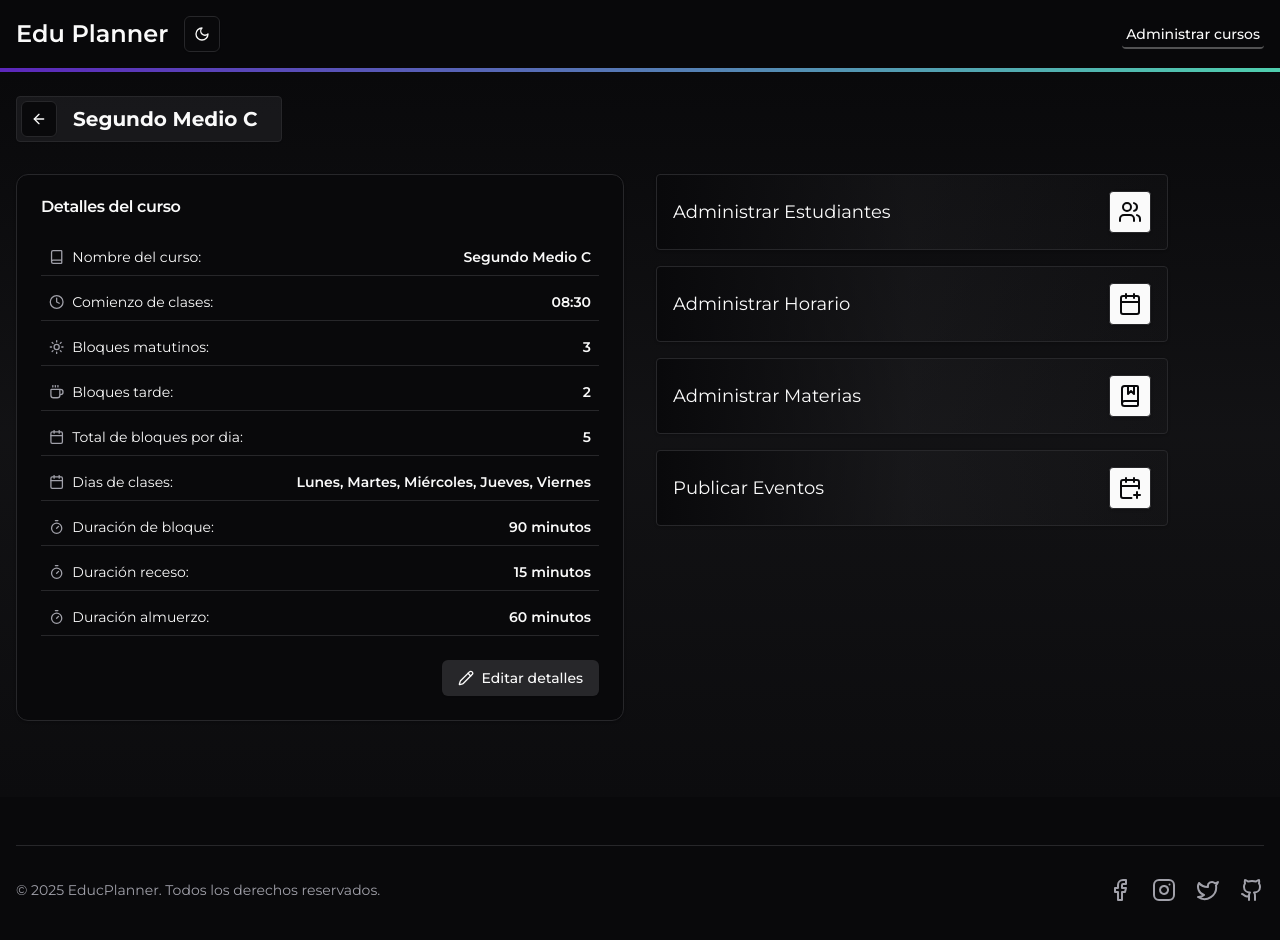
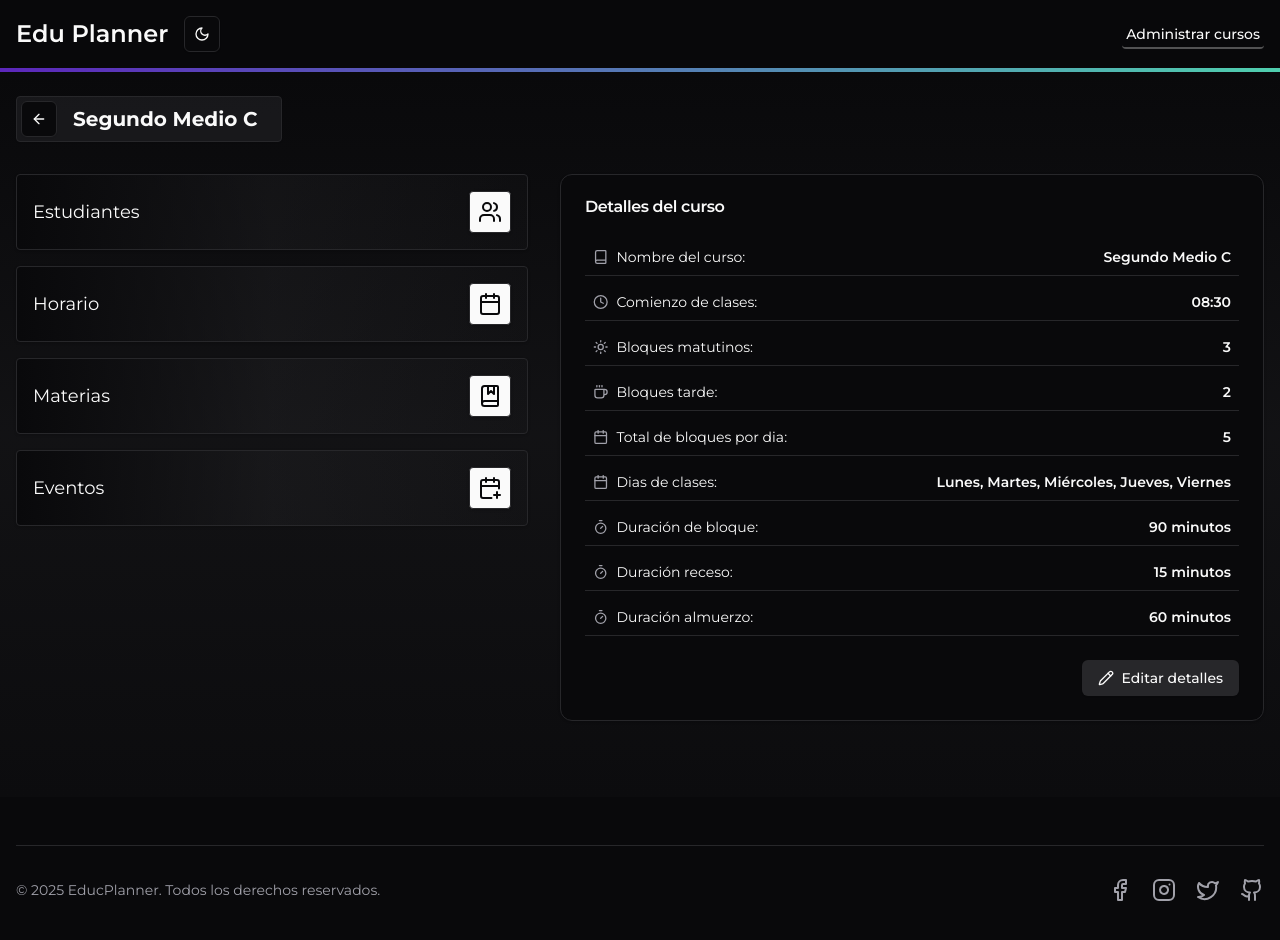
Before and after one commit to No-Country-simulation/s20-11-webapp, a React (Vite) app in the folder Frontend/eduPlanner/: page /courses/1 in a window 1280 px wide. Shown: the top 940 px of the page. Built offline with nearby package versions, Linux system fonts and the light colour scheme; a web font is replaced by a local one.

Commit message:
Update layout distribution/ fix ring hover not working

```diff
--- a/Frontend/eduPlanner/src/features/courses/components/schedule-block-card.jsx
+++ b/Frontend/eduPlanner/src/features/courses/components/schedule-block-card.jsx
@@ -59,12 +59,12 @@ export function BlockCard({ block }) {
   //Si no es un tipo de bloque definido anteriormente, se asume que es un bloque de clase.
   return (
     <div
-      className={`${baseClasses} bg-card hover:ring-[var(--subject-color)]`}
       style={{
         borderLeftWidth: "6px",
         borderLeftColor: block.subject.color,
-        "--subject-color": block.subject.color,
+        "--subject-color-d": block.subject.color,
       }}
+      className={`${baseClasses} bg-card hover:ring-[var(--subject-color-d)]`}
     >
       <h3 className="font-bold">{blockLabel}</h3>
       <p className="bg-background/70 rounded-md w-fit font-bold text-sm p-1 px-2">
--- a/Frontend/eduPlanner/src/features/courses/routes/course-details.jsx
+++ b/Frontend/eduPlanner/src/features/courses/routes/course-details.jsx
@@ -34,22 +34,22 @@ export async function courseDetailsLoader({ params }) {
 
 const courseManagementLinks = [
   {
-    title: "Administrar Estudiantes",
+    title: "Estudiantes",
     Icon: Users,
     link: "students",
   },
   {
-    title: "Administrar Horario",
+    title: "Horario",
     Icon: Calendar,
     link: "schedule",
   },
   {
-    title: "Administrar Materias",
+    title: "Materias",
     Icon: BookMarked,
     link: "subjects",
   },
   {
-    title: "Publicar Eventos",
+    title: "Eventos",
     Icon: CalendarPlus,
     link: "events",
   },
@@ -61,8 +61,7 @@ export default function CourseDetails() {
     <div>
       <TitleBar title={courseDetails.name} />
       <Spacer size="3xs" />
-      <div className="grid grid-cols-1 lg:grid-cols-4 gap-8">
-        <CourseDetailsCard courseDetails={courseDetails} />
+      <div className="flex flex-col lg:flex-row gap-8">
         <div className="flex flex-col gap-4 col-span-2">
           {courseManagementLinks.map((link) => (
             <LinkCard
@@ -73,6 +72,7 @@ export default function CourseDetails() {
             />
           ))}
         </div>
+        <CourseDetailsCard courseDetails={courseDetails} />
       </div>
     </div>
   );
@@ -84,7 +84,7 @@ function LinkCard({ title, Icon, link }) {
       to={link}
       viewTransition
       prefetch="intent"
-      className="bg-gradient-to-r from-background to-secondary/10 via-secondary/30 w-full lg:max-w-lg transition-all duration-200 text-lg justify-between flex items-center gap-2 p-4 border rounded shadow hover:bg-gradient-to-t  hover:ring-2 hover:ring-primary/20"
+      className="bg-gradient-to-r from-background to-secondary/10 via-secondary/30 w-full lg:w-[32rem] transition-all duration-200 text-lg justify-between flex items-center gap-2 p-4 border rounded shadow hover:bg-gradient-to-l  hover:ring-2 hover:ring-primary/20"
     >
       <div className="">{title}</div>
       <div className="bg-primary p-2 rounded border text-background shadow">
@@ -96,7 +96,8 @@ function LinkCard({ title, Icon, link }) {
 
 function CourseDetailsCard({ courseDetails }) {
   return (
-    <Card className="col-span-2">
+    <Card className="col-span-2 grow">
+      {" "}
       <CardHeader>
         <CardTitle>Detalles del curso</CardTitle>
       </CardHeader>
@@ -179,7 +180,9 @@ function DetailsCard({ label, value, Icon }) {
       <Icon className="w-4 h-4 text-muted-foreground" />
       <div className="flex items-center justify-between w-full">
         <div className="text-sm text-foreground">{label}: </div>
-        <div className="text-sm text-foreground font-semibold">{value}</div>
+        <div className="text-sm text-foreground font-semibold text-nowrap">
+          {value}
+        </div>
       </div>
     </div>
   );
```
